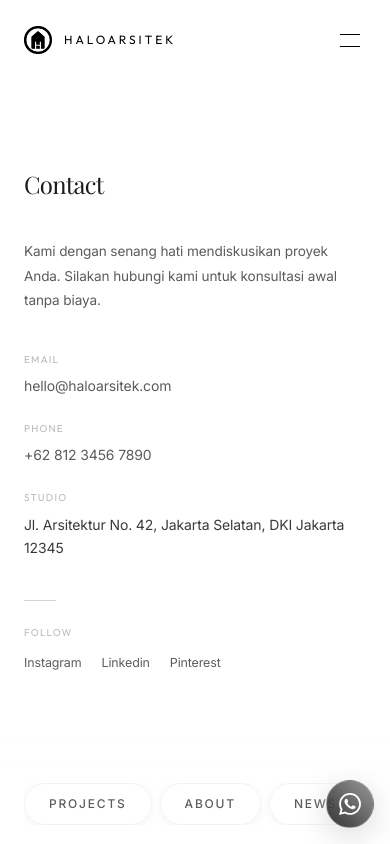
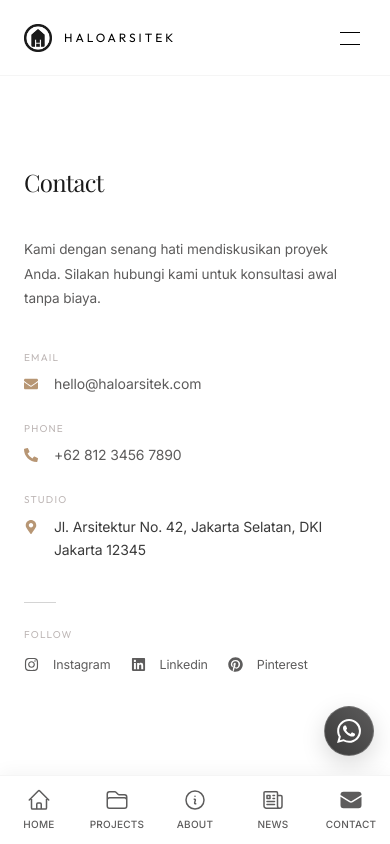
Before and after one commit to kakzi/halo-arsitek, a Next.js app: page /contact in a window 390 px wide. Built offline with nearby package versions, Linux system fonts and the light colour scheme; no server answers; the database is empty; a web font is replaced by a local one.

Commit message:
refactor: update navbar design, enhance SEO metadata for dynamic pages, and update social media icons and site configuration.

```diff
--- a/package.json
+++ b/package.json
@@ -17,6 +17,7 @@
     "seed": "npx tsx prisma/seed.ts"
   },
   "dependencies": {
+    "@heroicons/react": "^2.2.0",
     "@hookform/resolvers": "^5.4.0",
     "@next/third-parties": "^16.2.10",
     "@prisma/client": "^5.22.0",
--- a/src/features/contact/components/contact-content.tsx
+++ b/src/features/contact/components/contact-content.tsx
@@ -1,8 +1,8 @@
 'use client';
 
 import { motion, Variants } from 'framer-motion';
-// import { siteConfig } from '@/shared/config/site.config';
 import { Magnetic } from '@/shared/animations/magnetic';
+import { FaEnvelope, FaPhoneAlt, FaMapMarkerAlt, FaInstagram, FaLinkedin, FaPinterest } from 'react-icons/fa';
 
 const containerVariants: Variants = {
   hidden: { opacity: 0 },
@@ -23,6 +23,15 @@ interface ContactSettings {
 }
 
 export function ContactContent({ settings }: { settings: ContactSettings }) {
+  const getSocialIcon = (name: string) => {
+    switch (name.toLowerCase()) {
+      case 'instagram': return <FaInstagram size={15} className="mr-2" />;
+      case 'linkedin': return <FaLinkedin size={15} className="mr-2" />;
+      case 'pinterest': return <FaPinterest size={15} className="mr-2" />;
+      default: return null;
+    }
+  };
+
   return (
     <div className="fixed inset-0 bg-white flex items-center justify-center">
       <motion.div
@@ -50,7 +59,8 @@ export function ContactContent({ settings }: { settings: ContactSettings }) {
             <p className="label mb-2">Email</p>
             <Magnetic>
               <a href={`mailto:${settings.email}`}
-                className="text-[#3A3A3A] hover:text-[#A67C52] transition-colors text-sm inline-block">
+                className="text-[#3A3A3A] hover:text-[#A67C52] transition-colors text-sm inline-flex items-center gap-2">
+                <FaEnvelope className="text-[#A67C52] opacity-80 mr-2" />
                 {settings.email}
               </a>
             </Magnetic>
@@ -60,7 +70,8 @@ export function ContactContent({ settings }: { settings: ContactSettings }) {
             <p className="label mb-2">Phone</p>
             <Magnetic>
               <a href={`tel:${settings.phone}`}
-                className="text-[#3A3A3A] hover:text-[#A67C52] transition-colors text-sm inline-block">
+                className="text-[#3A3A3A] hover:text-[#A67C52] transition-colors text-sm inline-flex items-center gap-2">
+                <FaPhoneAlt className="text-[#A67C52] opacity-80 mr-2" />
                 {settings.phone}
               </a>
             </Magnetic>
@@ -68,8 +79,9 @@ export function ContactContent({ settings }: { settings: ContactSettings }) {
 
           <motion.div variants={itemVariants}>
             <p className="label mb-2">Studio</p>
-            <p className="text-[#3A3A3A] text-sm leading-relaxed">
-              {settings.address}
+            <p className="text-[#3A3A3A] text-sm leading-relaxed flex items-start gap-2">
+              <FaMapMarkerAlt className="text-[#A67C52] opacity-80 mt-1 shrink-0 mr-2" />
+              <span>{settings.address}</span>
             </p>
           </motion.div>
 
@@ -80,8 +92,9 @@ export function ContactContent({ settings }: { settings: ContactSettings }) {
               {Object.entries(settings.social).map(([name, url]) => (
                 <Magnetic key={name}>
                   <a href={url} target="_blank" rel="noopener noreferrer"
-                    className="text-[#BFB8B7] hover:text-[#A67C52] transition-colors capitalize inline-block"
+                    className="text-[#BFB8B7] hover:text-[#A67C52] transition-colors capitalize inline-flex items-center gap-1.5"
                     style={{ fontSize: '0.78rem' }}>
+                    {getSocialIcon(name)}
                     {name}
                   </a>
                 </Magnetic>
--- a/src/features/hero/components/fullscreen-slider.tsx
+++ b/src/features/hero/components/fullscreen-slider.tsx
@@ -198,7 +198,7 @@ export function FullscreenSlider({ projects }: FullscreenSliderProps) {
         </div>
 
         {/* ── Arrows (Inside Box Bottom-right) ── */}
-        <div className="absolute bottom-8 md:bottom-12 right-6 md:right-10 z-30 flex items-center gap-2 md:gap-4">
+        <div className="absolute bottom-8 md:bottom-12 right-6 md:right-10 z-30 hidden md:flex items-center gap-4">
           <Magnetic>
             <button
               onClick={handlePrev}
--- a/src/features/navigation/components/bottom-nav.tsx
+++ b/src/features/navigation/components/bottom-nav.tsx
@@ -1,64 +1,84 @@
 'use client';
 
 import Link from 'next/link';
+import { usePathname } from 'next/navigation';
 import { motion } from 'framer-motion';
 import { navItems } from '@/shared/config/navigation.config';
+import {
+  HomeIcon as HomeOutline,
+  FolderIcon as FolderOutline,
+  InformationCircleIcon as InfoOutline,
+  NewspaperIcon as NewsOutline,
+  EnvelopeIcon as EnvelopeOutline
+} from '@heroicons/react/24/outline';
+import {
+  HomeIcon as HomeSolid,
+  FolderIcon as FolderSolid,
+  InformationCircleIcon as InfoSolid,
+  NewspaperIcon as NewsSolid,
+  EnvelopeIcon as EnvelopeSolid
+} from '@heroicons/react/24/solid';
 
 export function BottomNav() {
+  const pathname = usePathname();
+
+  const getIconForLabel = (label: string, isActive: boolean) => {
+    switch (label.toLowerCase()) {
+      case 'projects': return isActive ? <FolderSolid className="w-6 h-6" /> : <FolderOutline className="w-6 h-6" />;
+      case 'about': return isActive ? <InfoSolid className="w-6 h-6" /> : <InfoOutline className="w-6 h-6" />;
+      case 'news': return isActive ? <NewsSolid className="w-6 h-6" /> : <NewsOutline className="w-6 h-6" />;
+      case 'contact': return isActive ? <EnvelopeSolid className="w-6 h-6" /> : <EnvelopeOutline className="w-6 h-6" />;
+      default: return isActive ? <HomeSolid className="w-6 h-6" /> : <HomeOutline className="w-6 h-6" />;
+    }
+  };
+
+  const mobileNavItems = [
+    { label: 'Home', href: '/' },
+    ...navItems
+  ];
+
   return (
     <>
-      {/* Mobile Only: Bottom Gradient Background to prevent text overlap */}
-      <div className="md:hidden fixed bottom-0 left-0 right-0 h-32 bg-gradient-to-t from-white via-white/90 to-transparent pointer-events-none z-40" />
-
-      {/* ── Fixed Bottom-left Nav ── */}
-      <div
-        className="fixed bottom-0 md:bottom-8 left-0 md:left-12 w-full md:w-auto h-20 md:h-auto z-50 pl-6 md:pl-0 flex items-center"
-        style={{
-          WebkitMaskImage: 'linear-gradient(to right, black 80%, transparent 98%)',
-          maskImage: 'linear-gradient(to right, black 80%, transparent 98%)'
-        }}
-      >
-        <nav className="flex gap-2 md:gap-12 overflow-x-auto hide-scrollbar items-center snap-x w-full" style={{ WebkitTapHighlightColor: 'transparent' }}>
-          {navItems.map((item, i) => (
-            <motion.div
-              key={item.label}
-              initial={{ y: '100%', opacity: 0 }}
-              animate={{ y: 0, opacity: 1 }}
-              transition={{ duration: 1, ease: [0.19, 1, 0.22, 1], delay: 0.5 + i * 0.1 }}
-              className="snap-start shrink-0"
-            >
+      {/* ── Mobile-Only Traditional Bottom Nav ── */}
+      <div className="md:hidden fixed bottom-0 left-0 right-0 z-[60] bg-white/95 backdrop-blur-md border-t border-[#F5F5F5] pb-safe shadow-[0_-4px_16px_rgba(0,0,0,0.04)]">
+        <nav className="flex justify-around items-center h-[68px]">
+          {mobileNavItems.map((item) => {
+            const isActive = pathname === item.href || (item.href !== '/' && pathname?.startsWith(item.href));
+            return (
               <Link
+                key={item.label}
                 href={item.href}
-                className="text-black/70 hover:text-black md:text-white/60 md:hover:text-white mix-blend-difference transition-all duration-500 relative group font-medium flex items-center justify-center gap-2 px-6 py-2.5 md:px-0 md:py-0 bg-white/80 backdrop-blur-md md:bg-transparent rounded-full md:rounded-none border border-black/5 md:border-none shadow-[0_2px_10px_rgba(0,0,0,0.04)] md:shadow-none"
-                style={{ fontSize: '0.75rem', letterSpacing: '0.15em', textTransform: 'uppercase', WebkitTapHighlightColor: 'transparent' }}
+                className={`flex flex-col items-center justify-center w-full h-full gap-1 transition-colors duration-300 ${
+                  isActive ? 'text-[#A67C52]' : 'text-[#8A8A8E] hover:text-black'
+                }`}
+                style={{ WebkitTapHighlightColor: 'transparent' }}
               >
-                <span className="hidden md:block w-0 h-[1px] bg-white transition-all duration-500 group-hover:w-4" />
-                {item.label}
+                {getIconForLabel(item.label, isActive)}
+                <span className="text-[10px] font-medium tracking-wide uppercase">
+                  {item.label}
+                </span>
               </Link>
-            </motion.div>
-          ))}
-          {/* Spacer so the last item can scroll past the WA button */}
-          <div className="w-24 shrink-0 md:hidden" />
+            );
+          })}
         </nav>
       </div>
 
-      {/* Mobile Only: Sticky WhatsApp CTA */}
+      {/* WA CTA Floating above the bottom nav */}
       <motion.div
         initial={{ scale: 0, opacity: 0 }}
         animate={{ scale: 1, opacity: 1 }}
-        transition={{ type: 'spring', stiffness: 200, damping: 20, delay: 0.8 }}
-        className="md:hidden fixed bottom-4 right-4 h-12 flex items-center z-50"
-        style={{ WebkitTapHighlightColor: 'transparent' }}
+        transition={{ type: 'spring', stiffness: 200, damping: 20, delay: 0.5 }}
+        className="md:hidden fixed bottom-[88px] right-4 z-[50]"
       >
         <a
           href="https://wa.me/6285155105056"
           target="_blank"
           rel="noopener noreferrer"
-          className="w-12 h-12 bg-gradient-to-tr from-black/80 to-black/40 backdrop-blur-md border border-white/20 text-white rounded-full flex items-center justify-center shadow-[0_8px_32px_rgba(0,0,0,0.15)] hover:bg-black/80 hover:scale-105 transition-all duration-300"
+          className="w-[50px] h-[50px] bg-gradient-to-tr from-[#3A3A3A] to-[#5D5C5C] border border-white/20 text-white rounded-full flex items-center justify-center shadow-[0_8px_24px_rgba(0,0,0,0.15)] hover:scale-105 transition-all duration-300"
           aria-label="Chat WhatsApp"
           style={{ WebkitTapHighlightColor: 'transparent' }}
         >
-          <svg viewBox="0 0 24 24" width="22" height="22" fill="currentColor" className="text-white fill-white">
+          <svg viewBox="0 0 24 24" width="24" height="24" fill="currentColor" className="text-white fill-white">
             <path d="M17.472 14.382c-.297-.149-1.758-.867-2.03-.967-.273-.099-.471-.148-.67.15-.197.297-.767.966-.94 1.164-.173.199-.347.223-.644.075-.297-.15-1.255-.463-2.39-1.475-.888-.788-1.487-1.761-1.66-2.059-.173-.297-.018-.458.13-.606.134-.133.298-.347.446-.52.149-.174.198-.298.298-.497.099-.198.05-.371-.025-.52-.075-.149-.669-1.612-.916-2.207-.242-.579-.487-.5-.669-.51a12.8 12.8 0 00-.57-.01c-.198 0-.52.074-.792.372-.272.297-1.04 1.016-1.04 2.479 0 1.462 1.065 2.875 1.213 3.074.149.198 2.096 3.2 5.077 4.487.709.306 1.262.489 1.694.625.712.227 1.36.195 1.871.118.571-.085 1.758-.719 2.006-1.413.248-.694.248-1.289.173-1.413-.074-.124-.272-.198-.57-.347m-5.421 7.403h-.004a9.87 9.87 0 01-5.031-1.378l-.361-.214-3.741.982.998-3.648-.235-.374a9.86 9.86 0 01-1.51-5.26c.001-5.45 4.436-9.884 9.888-9.884 2.64 0 5.122 1.03 6.988 2.898a9.825 9.825 0 012.893 6.994c-.003 5.45-4.437 9.884-9.885 9.884m8.413-18.297A11.815 11.815 0 0012.05 0C5.495 0 .16 5.335.157 11.892c0 2.096.547 4.142 1.588 5.945L.057 24l6.305-1.654a11.882 11.882 0 005.683 1.448h.005c6.554 0 11.89-5.335 11.893-11.893a11.821 11.821 0 00-3.48-8.413Z"/>
           </svg>
         </a>
--- a/src/features/navigation/components/navbar.tsx
+++ b/src/features/navigation/components/navbar.tsx
@@ -20,9 +20,9 @@ export function Navbar() {
         initial={{ y: -20, opacity: 0 }}
         animate={{ y: 0, opacity: 1 }}
         transition={{ type: 'spring', stiffness: 100, damping: 20, delay: 0.1 }}
-        className="fixed top-0 left-0 right-0 z-[70] mix-blend-difference text-white"
+        className="fixed top-0 left-0 right-0 z-[70] bg-white text-black border-b border-[#F5F5F5] h-[76px] md:h-[84px]"
       >
-        <div className="flex justify-between items-center px-6 md:px-8 py-6">
+        <div className="flex justify-between items-center px-6 md:px-8 h-full">
           {/* Logo without Magnetic so it stays stable */}
           <Link
             href="/"
@@ -30,7 +30,7 @@ export function Navbar() {
             onClick={() => setIsMenuOpen(false)}
           >
             <img
-              src="/logo/logo-halo-arsitek-white.png"
+              src="/logo/logo-halo-arsitek-black.png"
               alt="Halo Arsitek Logo"
               className="w-7 h-7 md:w-8 md:h-8 object-contain"
             />
--- a/src/features/news/components/news-content.tsx
+++ b/src/features/news/components/news-content.tsx
@@ -28,7 +28,7 @@ export function NewsContent({ newsItems }: { newsItems: NewsItem[] }) {
   return (
     <div className="fixed inset-0 bg-white overflow-y-auto pb-32">
       {/* Sticky solid white block to protect the Navbar logo from scrolling text */}
-      <div className="sticky top-0 z-40 w-full h-[70px] md:h-[90px] bg-white" />
+      <div className="sticky top-0 z-40 w-full h-[76px] md:h-[84px] bg-white" />
 
       <motion.div
         variants={containerVariants}
--- a/src/shared/config/site.config.ts
+++ b/src/shared/config/site.config.ts
@@ -2,8 +2,10 @@ export const siteConfig = {
   name: 'HaloArsitek',
   description:
     'Studio arsitektur profesional dengan pengalaman 15+ tahun. Spesialis desain rumah modern, interior premium, dan landscape.',
-  url: process.env.NEXT_PUBLIC_SITE_URL || 'https://haloarsitek.com',
-  ogImage: '/images/og-default.jpg',
+  url: process.env.NEXT_PUBLIC_SITE_URL
+    ? process.env.NEXT_PUBLIC_SITE_URL
+    : (process.env.NEXT_PUBLIC_VERCEL_URL ? `https://${process.env.NEXT_PUBLIC_VERCEL_URL}` : 'https://haloarsitek.com'),
+  ogImage: '/logo/logo-halo-arsitek-black.png',
   contact: {
     email: 'hello@haloarsitek.com',
     phone: '+62 812 3456 7890',
```
Also changed, not shown: src/app/(public)/news/[slug]/page.tsx (+21 -1 lines), src/app/(public)/projects/[slug]/page.tsx (+18 -0 lines), src/features/portfolio/components/projects-grid.tsx (+5 -6 lines), 1 other file (tests, documents, lock files or other folders). Lines whose indentation alone changed are shown as unchanged.
